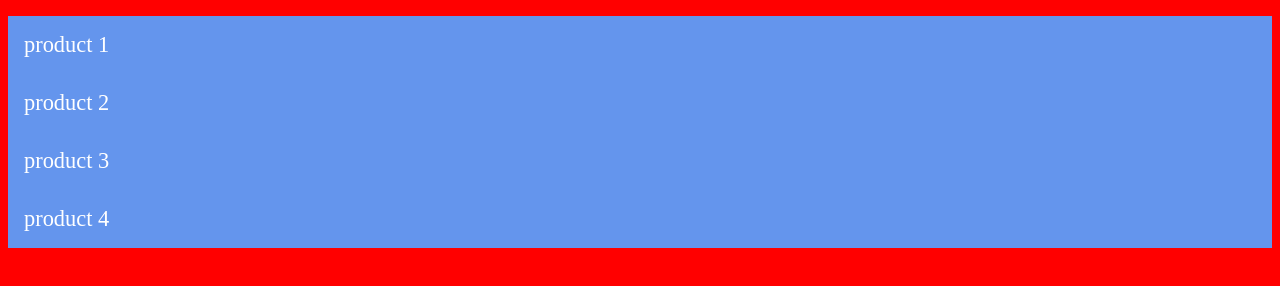
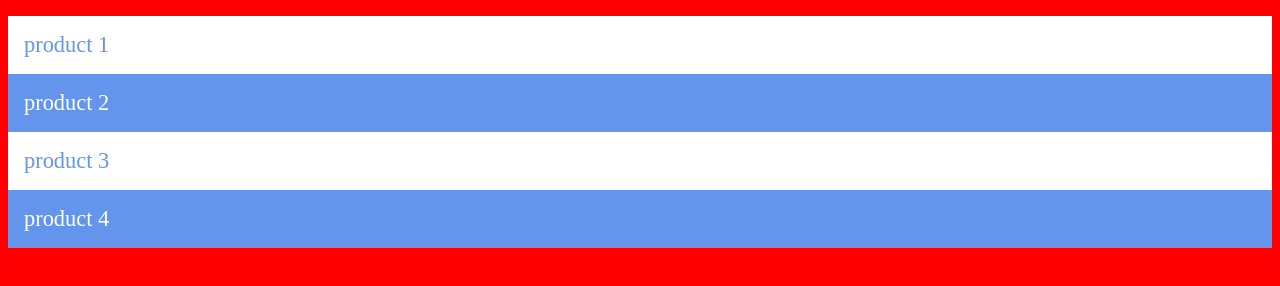
Before and after one commit to ing-arriola/LearningWebPack, a website built with webpack: page dist/index.html in a window 1280 px wide. Built offline with nearby package versions, Linux system fonts and the light colour scheme.

Commit message:
changes in styes

```diff
--- a/src/css/style.scss
+++ b/src/css/style.scss
@@ -9,5 +9,9 @@ $secundary:white;
         font-size: 1.4rem;
         background-color: $primary;
         color: $secundary;
+        &:nth-child(2n+1){
+            color: $primary;
+            background-color: $secundary;
+        }
     }
 }
```
